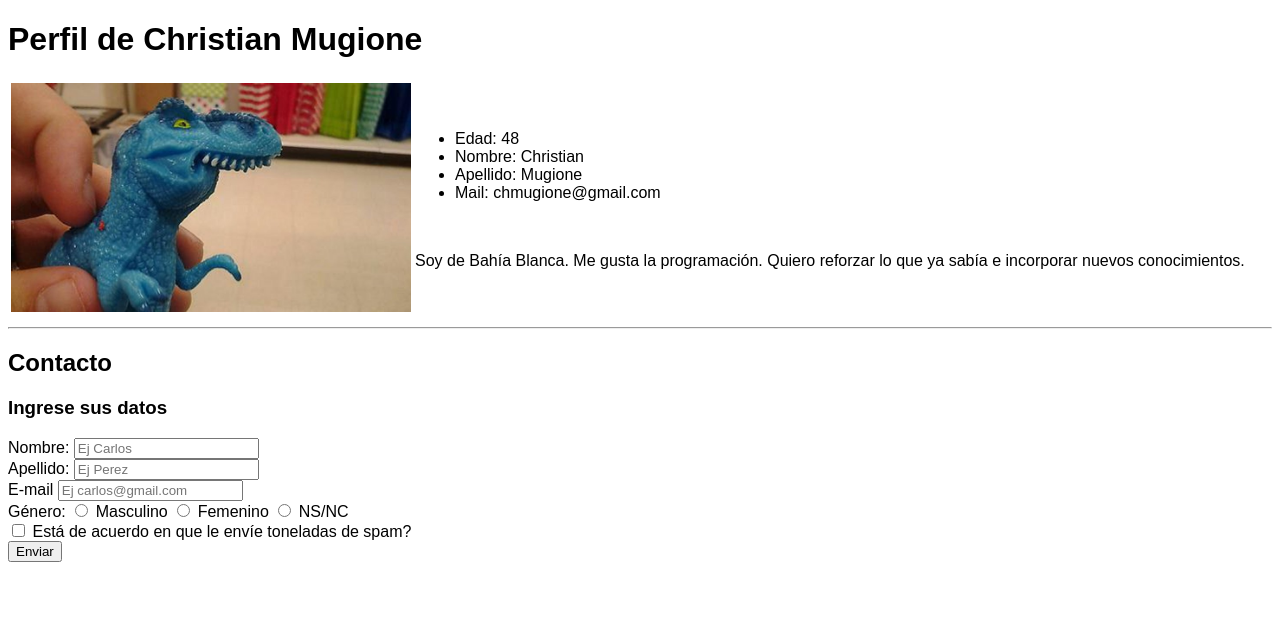
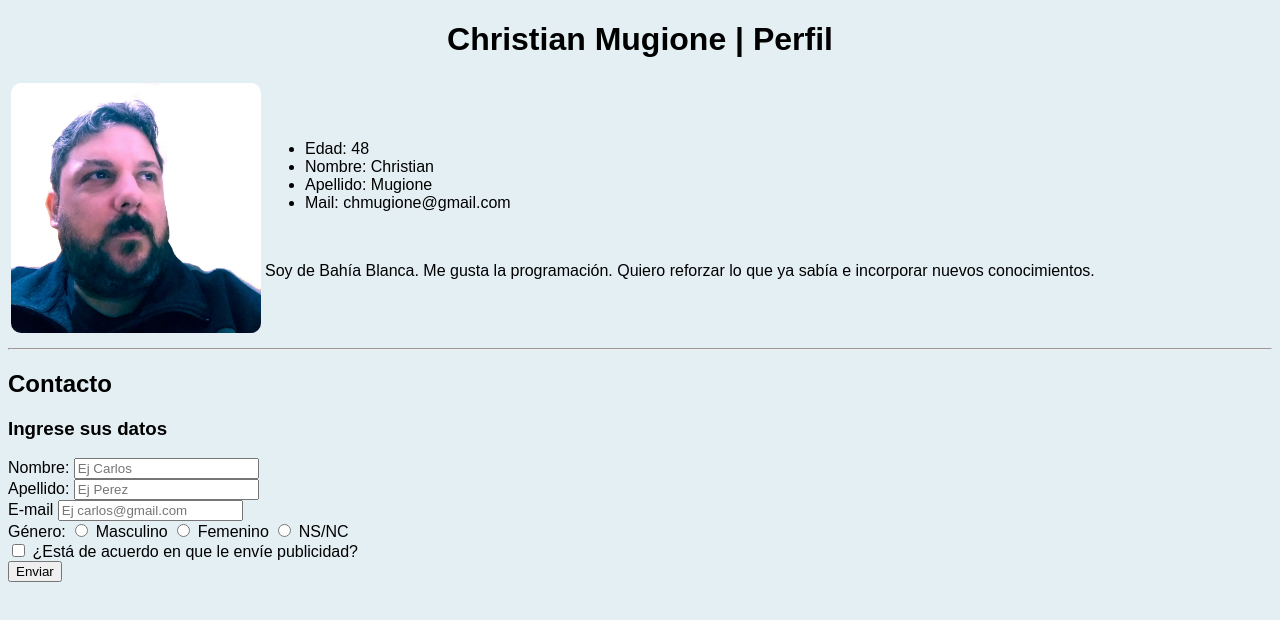
Before and after one commit to ChristianMugione/nucba-desafios, a plain HTML site: page index.html in a window 1280 px wide. Drawn offline with Linux system fonts and the light colour scheme.

Commit message:
cambios esteticos menores

```diff
--- a/index.html
+++ b/index.html
@@ -12,12 +12,12 @@
 
 <body>
     <div>
-        <h1>Perfil de Christian Mugione</h1>
+        <h1>Christian Mugione | Perfil</h1>
         <table>
             <tr>
                 <td>
 
-                    <img src="img/fefo.jpg" alt="Yo" width="400" />
+                    <img src="img/christian-mugione.jpg" alt="Christian Mugione" width="250" />
 
                 </td>
                 <td>
@@ -31,9 +31,8 @@
 
                     <br>
 
-                    <p>Soy de Bah&iacute;a Blanca. Me gusta la programación. Quiero reforzar lo que ya sabía e
-                        incorporar nuevos
-                        conocimientos.</p>
+                    <p>Soy de Bahía Blanca. Me gusta la programación. Quiero reforzar lo que ya sabía e
+                        incorporar nuevos conocimientos.</p>
                 </td>
             </tr>
         </table>
@@ -62,7 +61,7 @@
             <label for="quetimporta">NS/NC</label>
             <br>
             <input type="checkbox" id="ok" />
-            <label for="ok">Est&aacute; de acuerdo en que le env&iacute;e toneladas de spam?</label>
+            <label for="ok">¿Está de acuerdo en que le envíe publicidad?</label>
             <br>
             <button>Enviar</button>
 
--- a/style.css
+++ b/style.css
@@ -1,3 +1,15 @@
+body {
+    background: #e4eff3;
+}
+
+h1 {
+    text-align: center;
+}
+
+img {
+    border-radius: 10px;
+}
+
 div {
     font-family: Arial, Helvetica, sans-serif;
 }
```
Also changed, not shown: img/christian-mugione.jpg (added).
